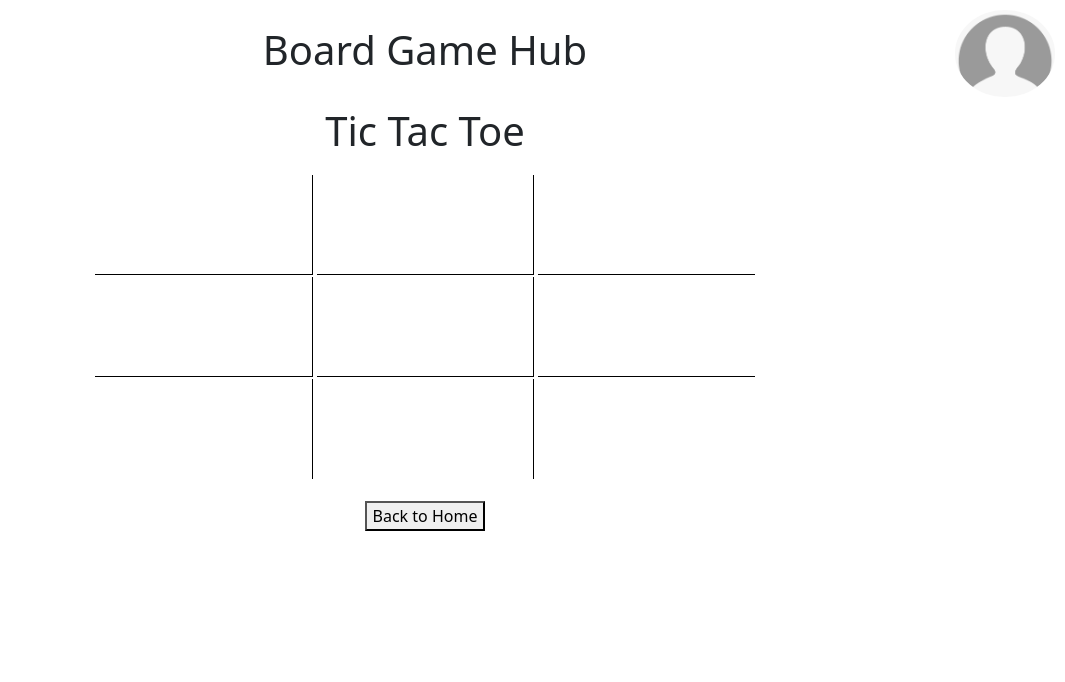
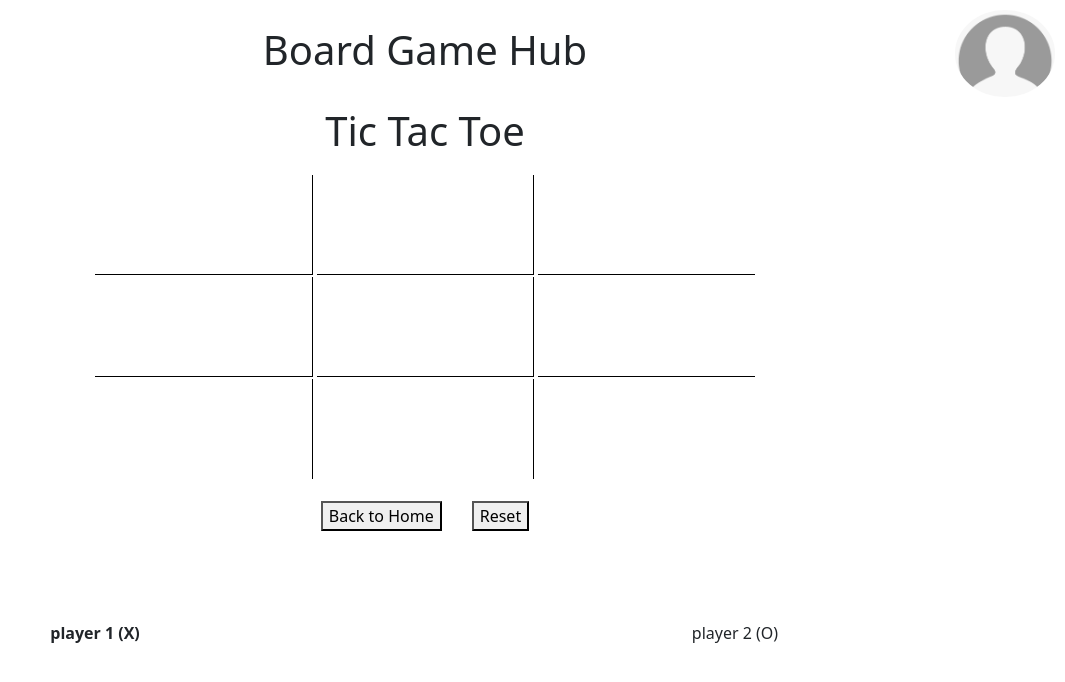
Before and after one commit to WyattHolliday/website_ai, a React (Create React App) app: page /Tictactoe in a window 1280 px wide. Shown: the top 682 px of the page, without its empty margins (215-1280 px from the left). Built offline with nearby package versions, Linux system fonts and the light colour scheme.

Commit message:
Added tictactoe

```diff
--- a/src/Tictactoe.css
+++ b/src/Tictactoe.css
@@ -44,4 +44,23 @@
 
 .home-button {
     margin-top: 20px;
+    margin-right: 30px;
 }
+
+.player-container {
+    display: flex;
+    align-items: center;
+    margin-top: 90px;
+}
+
+.player-column {
+    margin-right: 20px;
+}
+
+.player-turn {
+    font-weight: bold;
+}
+
+.player-not-turn {
+    font-weight: normal;
+}
--- a/src/Tictactoe.js
+++ b/src/Tictactoe.js
@@ -11,6 +11,8 @@ function Tictactoe() {
 
   const [board, setBoard] = useState(Array(9).fill(null));
   const [xIsNext, setXIsNext] = useState(true);
+  const winner = calculateWinner(board);
+  let gameIsDone = false;
 
   const renderSquare = (i) => {
     return (
@@ -21,17 +23,39 @@ function Tictactoe() {
   };
 
   const handleClick = (i) => {
-    const newBoard = [...board];
-    newBoard[i] = xIsNext ? 'X' : 'O';
-    setBoard(newBoard);
-    setXIsNext(!xIsNext);
+    if (!gameIsDone && board[i] === null) {
+      const newBoard = [...board];
+      newBoard[i] = xIsNext ? 'X' : 'O';
+      setBoard(newBoard);
+      setXIsNext(!xIsNext);
+    }
   };
+
+  const getStatus = () => {
+    if (winner) {
+      gameIsDone = true;
+      return `Winner: ${winner}`;
+    } else {
+      for (let i = 0; i < board.length; i++) {
+        if (board[i] === null) {
+          return ``;
+        }
+      }
+      gameIsDone = true;
+      return 'Draw!';
+    }
+  };
+
+  const resetGame = () => {
+    setBoard(Array(9).fill(null));
+    setXIsNext(true);
+  }
 
   return (
     <>
       <h1 className='text-center'>Tic Tac Toe</h1>
       <div className='board col-6 mx-auto'>
-        {/* <div className="status">{getStatus()}</div> */}
+        <div className="status">{getStatus()}</div>
         <div className="board-row row">
           {renderSquare(0)}
           {renderSquare(1)}
@@ -50,9 +74,34 @@ function Tictactoe() {
       </div>
       <div className='button-container text-center'>
         <button className='home-button' onClick={handleBackToHome}>Back to Home</button>
+        <button className='reset-button' onClick={() => resetGame() } >Reset</button>
+      </div>
+      <div className='player-container justify-content-center'>
+          <p className={`player-1 col text-center player-column ${xIsNext ? 'player-turn' : 'player-not-turn'}`}>player 1 (X)</p>
+          <p className={`player-2 col text-center player-column ${!xIsNext ? 'player-turn' : 'player-not-turn'}`}>player 2 (O)</p>
       </div>
     </>
   );
 }
 
+const calculateWinner = (squares) => {
+  const lines = [
+    [0, 1, 2],
+    [3, 4, 5],
+    [6, 7, 8],
+    [0, 3, 6],
+    [1, 4, 7],
+    [2, 5, 8],
+    [0, 4, 8],
+    [2, 4, 6],
+  ];
+  for (let i = 0; i < lines.length; i++) {
+    const [a, b, c] = lines[i];
+    if (squares[a] && squares[a] === squares[b] && squares[a] === squares[c]) {
+      return squares[a];
+    }
+  }
+  return null;
+};
+
 export default Tictactoe;
```
